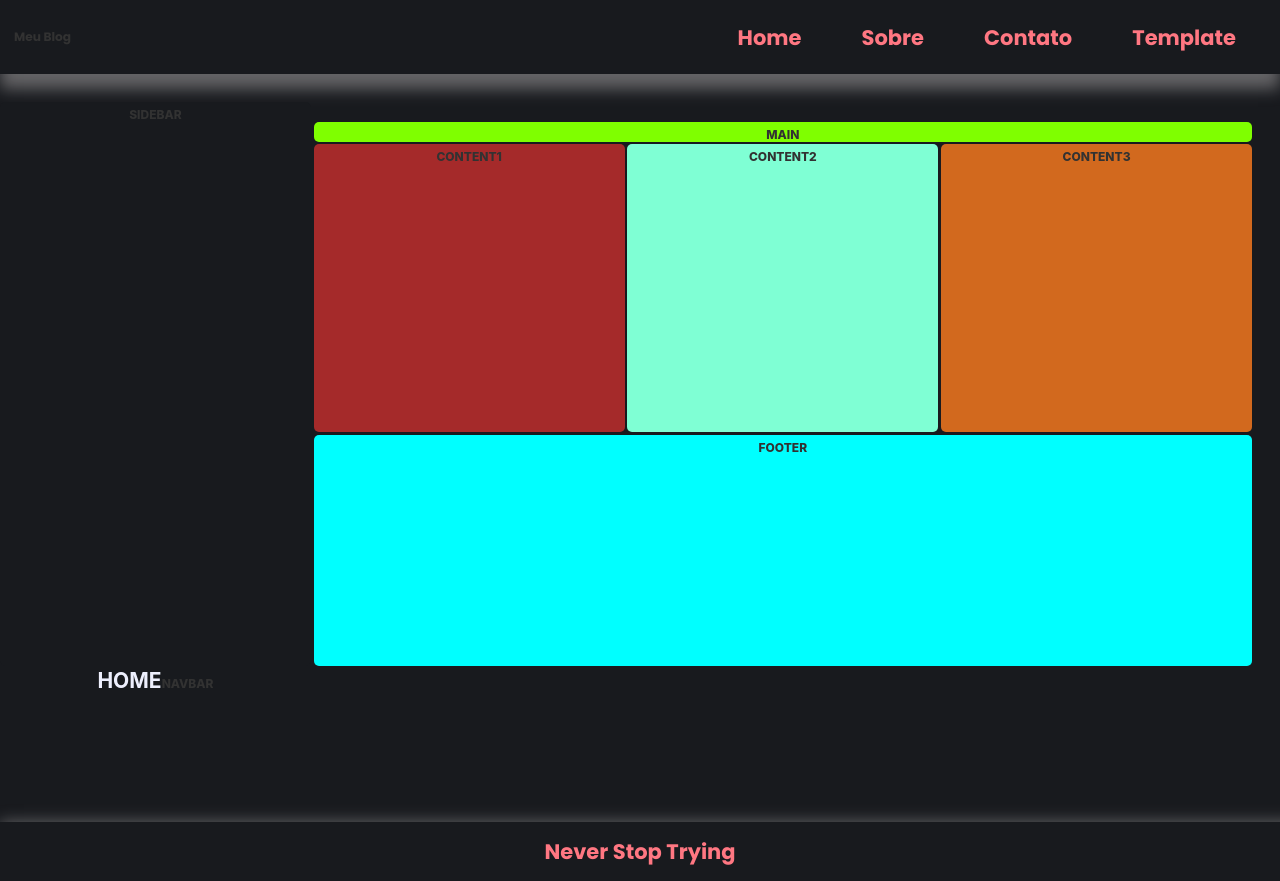
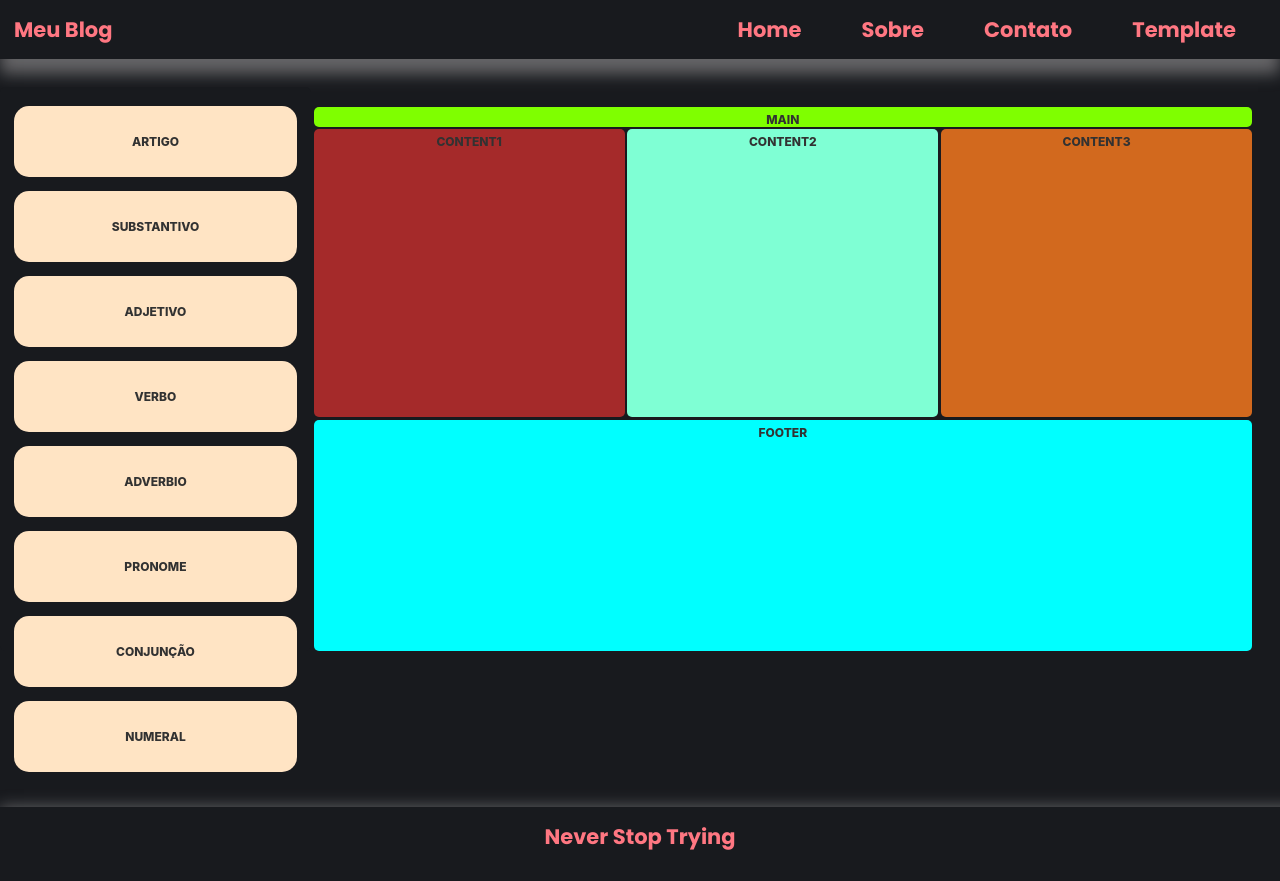
Before and after one commit to A1exsandro/blog2, a React (Create React App) app: page /template in a window 1280 px wide. Built offline with nearby package versions, Linux system fonts and the light colour scheme; a web font is replaced by a local one.

Commit message:
refactor

```diff
--- a/src/components/navbar/index.jsx
+++ b/src/components/navbar/index.jsx
@@ -6,7 +6,7 @@ export default function NavBar(){
         <nav className="navbar">
             <div className="logo">
                 <Link to="/">
-                    <h3>Meu Blog</h3>
+                    Meu Blog
                 </Link>
             </div>
 
--- a/src/pages/about/index.jsx
+++ b/src/pages/about/index.jsx
@@ -1,7 +1,11 @@
+import Icon from '@mui/material/Icon';
+
+
 export default function About(){
-    return(
-        <div>
-            HOME sobre
-        </div>
-    )
+  return(
+      <div>
+        HOME sobre
+        <Icon color="secondary">add_circle</Icon>
+      </div>
+  )
 }
--- a/src/pages/home/index.jsx
+++ b/src/pages/home/index.jsx
@@ -28,6 +28,12 @@ const mock = [
 		title: "",
 		description: "",
 	},
+	{
+		image: "https://static.vecteezy.com/ti/vetor-gratis/t2/2042709-mar-por-do-sol-com-nuvens-vetor.jpg",
+		date: "00/00/00",
+		title: "SHOW NOW",
+		description: "FOR SHOW",
+	},
 ]
 
 export default function Home(){
--- a/src/pages/template/index.jsx
+++ b/src/pages/template/index.jsx
@@ -3,12 +3,20 @@ import "./styles.css"
 export default function Template(){
     return(
         <div className="containerT">
-        <nav className="navT">
-            <a href="../../index.html">Home</a>
-            Navbar
-        </nav>
+
         <main className="mainT">Main</main>
-        <div class="sidebarT">Sidebar</div>
+        <div class="sidebarT">
+             <div className="class-word">Artigo</div>
+             <div className="class-word">Substantivo</div>
+             <div className="class-word">Adjetivo</div>
+             <div className="class-word">Verbo</div>
+             <div className="class-word">Adverbio</div>
+             <div className="class-word">Pronome</div>
+             <div className="class-word">Conjunção</div>
+             <div className="class-word">Numeral</div>
+             {/* <div className="class-word">Preposição</div>
+             <div className="class-word">Interjeição</div> */}
+        </div>
         <div class="content1T">Content1</div>
         <div class="content2T">Content2</div>
         <div class="content3T">Content3</div>
```
